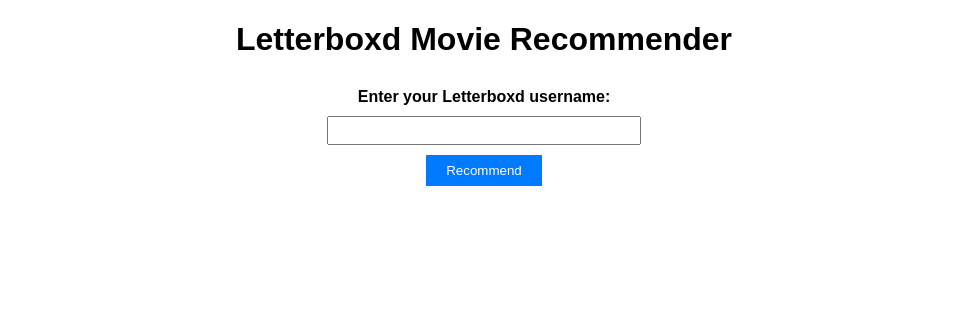
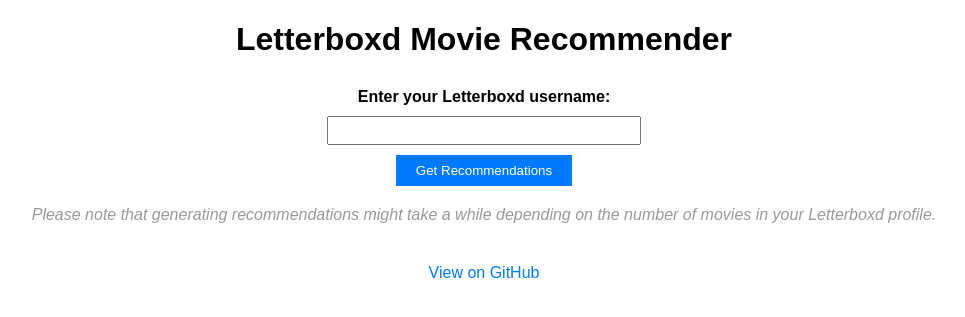
Before and after one commit to gmbabreu/letterboxd-recommender-app, a Flask app: page / in a window 1280 px wide. Shown: the top 317 px of the page, without its empty margins (156-1121 px from the left). Run offline with Flask 2, Linux system fonts and the light colour scheme.

Commit message:
Update index.html

```diff
--- a/templates/index.html
+++ b/templates/index.html
@@ -32,6 +32,20 @@
         button:hover {
             background-color: #0056b3;
         }
+        .loading-message {
+            font-style: italic;
+            color: #999;
+            text-align: center;
+            margin-top: 20px;
+        }
+        .github-link {
+            text-align: center;
+            margin-top: 40px;
+        }
+        .github-link a {
+            color: #007BFF;
+            text-decoration: none;
+        }
     </style>
 </head>
 <body>
@@ -40,7 +54,11 @@
         <label for="username">Enter your Letterboxd username:</label><br>
         <input type="text" id="username" name="username" required>
         <br>
-        <button type="submit">Recommend</button>
+        <button type="submit">Get Recommendations</button>
     </form>
+    <p class="loading-message">Please note that generating recommendations might take a while depending on the number of movies in your Letterboxd profile.</p>
+    <div class="github-link">
+        <a href="https://github.com/gmbabreu/letterboxd-recommender-app" target="_blank">View on GitHub</a>
+    </div>
 </body>
 </html>
```
